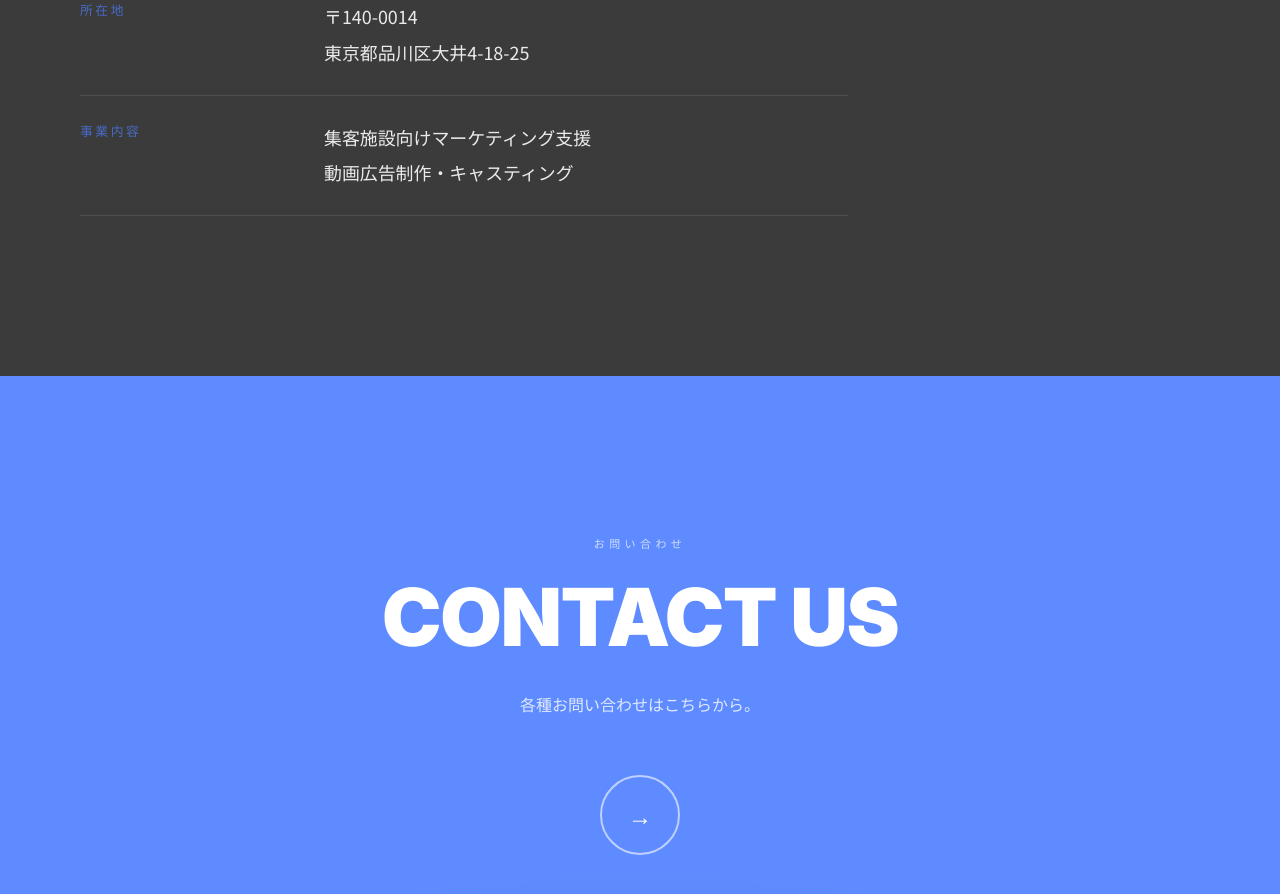
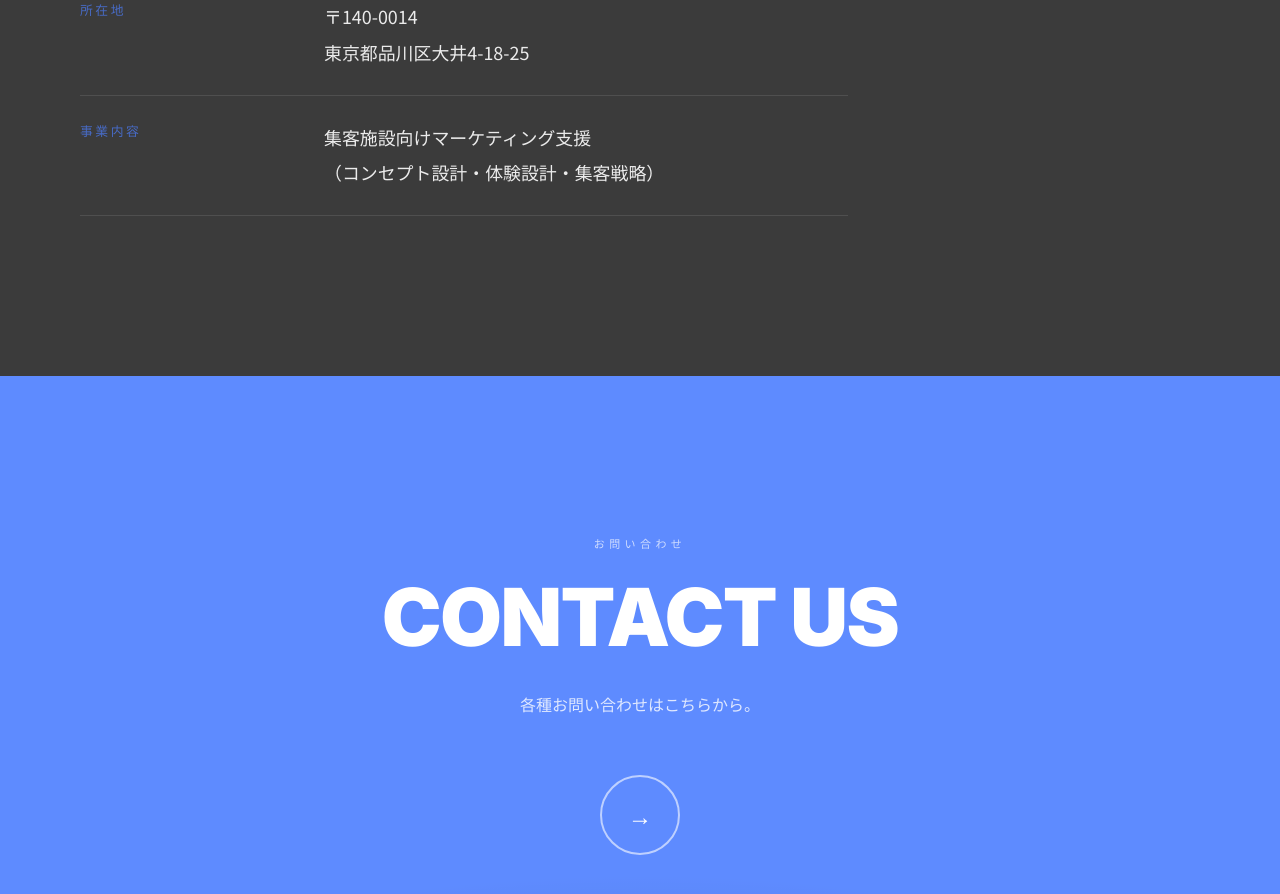
Before and after one commit to fukunaga-faise/faise-lp, a Next.js app: page / in a window 1280 px wide. Shown: the part 9900-10794 px from the top of the page. Built offline with nearby package versions, Linux system fonts and the light colour scheme.

Commit message:
chore: update company business description
Drop the standalone "動画広告制作・キャスティング" line since that
execution capability now lives inside Services 03 rather than being
listed as a separate business line.

```diff
--- a/src/components/Company.tsx
+++ b/src/components/Company.tsx
@@ -8,7 +8,7 @@ const rows = [
   { label: '代表取締役', value: '福永 遥斗' },
   { label: '設立',       value: '2025年12月' },
   { label: '所在地',     value: '〒140-0014\n東京都品川区大井4-18-25' },
-  { label: '事業内容',   value: '集客施設向けマーケティング支援\n動画広告制作・キャスティング' },
+  { label: '事業内容',   value: '集客施設向けマーケティング支援\n（コンセプト設計・体験設計・集客戦略）' },
 ]
 
 export default function Company() {
```
